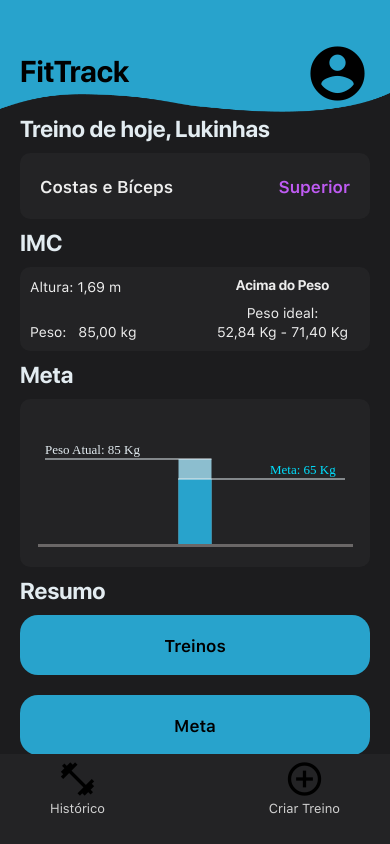
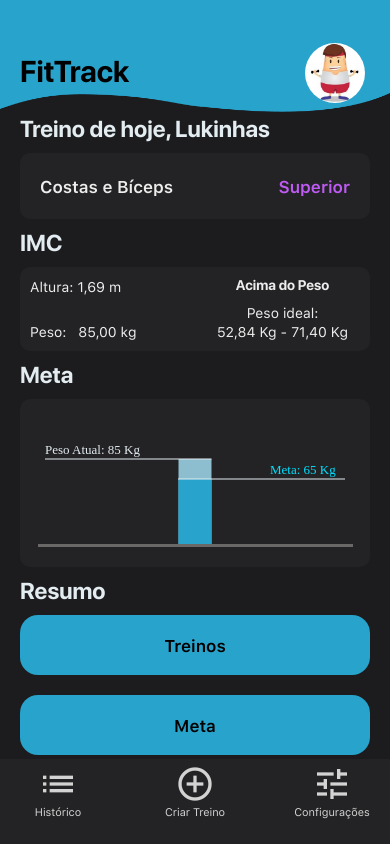
Before and after one commit to GiltMonster/PI_5, a React Native app: screen / in a window 390 px wide. Built offline with nearby package versions, Linux system fonts and the light colour scheme.

Commit message:
refactor: alguns ajustes na tela de home

```diff
--- a/app/components/Header.jsx
+++ b/app/components/Header.jsx
@@ -1,25 +1,36 @@
 import { Text, Image, StyleSheet, View, TouchableOpacity } from 'react-native';
 import { Icon } from 'react-native-elements';
 import getFont from '../util/fonts';
-import img from '../assets/images/TelaInicial.png'
+import img from '../assets/images/TelaInicial.png';
 
-export default function Header({ onPress }) {
+export default function Header({ onPress, userImage }) {
+  const avatar = userImage !== undefined ? true : false;
+
   return (
     <View style={styles.headerContainer}>
-      {/* <View style={styles.emptyView}></View> */}
       <Image
         source={img}
         style={styles.headerImage}
       />
       <View style={styles.headerContent}>
         <Text style={[styles.headerText, { fontFamily: getFont('sfProDisplayBold') }]}>FitTrack</Text>
-        <TouchableOpacity style={styles.userButton} onPress={() => onPress()}>
+        {!avatar && (
+          <TouchableOpacity style={styles.userButton} onPress={onPress}>
             <Icon
               name={'account-circle'}
               color='black'
               size={65}
             />
           </TouchableOpacity>
+        )}
+        {avatar && (
+          <TouchableOpacity style={styles.userImageButton} onPress={onPress}>
+            <Image
+              source={userImage}
+              style={styles.avatar}
+            />
+          </TouchableOpacity>
+        )}
       </View>
     </View>
   );
@@ -46,12 +57,20 @@ const styles = StyleSheet.create({
   },
   headerImage: {
     position: 'absolute',
-    // top: 10,
     resizeMode: 'cover',
     width: '100%',
     height: '100%',
   },
   userButton: {
     top: 11,
+  },
+  avatar: {
+    height: 60,
+    width: 60,
+    borderRadius: '50%'
+  },
+  userImageButton: {
+    top: 13,
+    right: 5
   }
 });
--- a/app/components/Summary.jsx
+++ b/app/components/Summary.jsx
@@ -5,10 +5,10 @@ export default function Summary({ onPress }) {
   return (
     <View>
       <Text style={[styles.titleText, { fontFamily: getFont('sfProDisplayBold') }]}>Resumo</Text>
-      <TouchableOpacity onPress={() => onPress()} style={styles.summaryButton}>
+      <TouchableOpacity onPress={onPress} style={styles.summaryButton}>
         <Text style={[styles.summaryButtonText,{ fontFamily: getFont('sfProTextSemibold') }]}>Treinos</Text>
       </TouchableOpacity>
-      <TouchableOpacity onPress={() => onPress()} style={styles.summaryButton}>
+      <TouchableOpacity onPress={onPress} style={styles.summaryButton}>
         <Text style={[styles.summaryButtonText,{ fontFamily: getFont('sfProTextSemibold') }]}>Meta</Text>
       </TouchableOpacity>
     </View>
--- a/app/components/TabBar.jsx
+++ b/app/components/TabBar.jsx
@@ -5,17 +5,23 @@ import getFont from '../util/fonts';
 export default function TabBar({ onPress }) {
   return (
     <View style={styles.tabBarContainer}>
-        <View>
-            <TouchableOpacity onPress={() => onPress()}>
-                <Icon name={'fitness-center'} color='black' size={40}/>
+        <View style={styles.tabBarItem}>
+            <TouchableOpacity onPress={onPress}>
+                <Icon name={'list'} color='lightgray' size={40}/>
+                <Text style={[styles.tabBarText, { fontFamily: getFont('sfProTextRegular') }]}>Histórico</Text>
             </TouchableOpacity>
-            <Text style={[styles.tabBarText, { fontFamily: getFont('sfProTextRegular') }]}>Histórico</Text>
         </View>
-        <View>
-            <TouchableOpacity onPress={() => onPress()}>
-                <Icon name={'add-circle-outline'} color='black' size={40}/>
+        <View style={styles.tabBarItem}>
+            <TouchableOpacity onPress={onPress}>
+                <Icon name={'add-circle-outline'} color='lightgray' size={40}/>
+                <Text style={[styles.tabBarText, { fontFamily: getFont('sfProTextRegular') }]}>Criar Treino</Text>
             </TouchableOpacity>
-            <Text style={[styles.tabBarText, { fontFamily: getFont('sfProTextRegular') }]}>Criar Treino</Text>
+        </View>
+        <View style={styles.tabBarItem}>
+            <TouchableOpacity onPress={onPress}>
+                <Icon name={'tune'} color='lightgray' size={40}/>
+                <Text style={[styles.tabBarText, { fontFamily: getFont('sfProTextRegular') }]}>Configurações</Text>
+            </TouchableOpacity>
         </View>
     </View>
   );
@@ -25,14 +31,18 @@ const styles = StyleSheet.create({
   tabBarContainer: {
     flexDirection: 'row',
     justifyContent: 'space-between',
-    paddingHorizontal: 50,
+    paddingHorizontal: 20,
     paddingTop: 5,
     backgroundColor: '#232325',
-    height: 90
+    height: 85
   },
   tabBarText: {
-    fontSize: 13,
+    fontSize: 11,
     position: 'relative',
     color: 'lightgray',
   },
+  tabBarItem: {
+    alignItems: 'center',
+    width: 76,
+  },
 });
--- a/app/components/WorkoutButton.jsx
+++ b/app/components/WorkoutButton.jsx
@@ -7,7 +7,7 @@ export default function WorkoutButton({ onPress, trainingName, members }) {
   return (
     <View>
       {!noTraining && (
-        <TouchableOpacity onPress={() => onPress()} style={styles.workoutButton}>
+        <TouchableOpacity onPress={onPress} style={styles.workoutButton}>
           <Text style={[styles.workoutButtonText, { fontFamily: getFont('sfProTextSemibold'), color: '#EDEDED' }]}>{trainingName}</Text>
 
           {/* Aqui tem a tag <Link> que tem como objetivo de informar o proximo componente  */}
--- a/app/pages/Home.jsx
+++ b/app/pages/Home.jsx
@@ -2,9 +2,11 @@ import { View, StyleSheet } from 'react-native';
 import { useState, useEffect } from 'react';
 import HomePage from './HomePage';
 import replace from '../util/replace';
+import img from '../assets/images/avatar.jpg';
 
 export default function Home({navigation}) {
   const [userName, setUserName] = useState('Lukinhas');
+  const [userImage, setUserImage] = useState(img);
   const [height, setHeight] = useState(1.69);
   const [weight, setWeight] = useState(85.00);
   const [imcCategory, setImcCategory] = useState("Peso Normal");
@@ -37,7 +39,7 @@ export default function Home({navigation}) {
   }, [weight, height]);
 
   const onPress = () => {
-
+    console.log('teste');
   }
 
   // const criarExercicio = () => navigation.navigate("CriarExercicio")
@@ -47,6 +49,7 @@ export default function Home({navigation}) {
       <HomePage
         onPress={onPress}
         userName={userName}
+        userImage={userImage}
         trainingName={trainingName}
         members={'Superior'}
         height={height}
@@ -55,6 +58,7 @@ export default function Home({navigation}) {
         idealWeight={idealWeight}
         targetWeight={targetWeight}
       />
+      {/* <Profile/> */}
     </View>
   );
 }
--- a/app/pages/HomePage.jsx
+++ b/app/pages/HomePage.jsx
@@ -7,13 +7,13 @@ import Goal from '../components/Goal';
 import Summary from '../components/Summary';
 import TabBar from '../components/TabBar';
 
-export default function HomePage({ userName, onPress, trainingName, members, height, weight , imcCategory, idealWeight, targetWeight }) {
+export default function HomePage({ userName, userImage, onPress, trainingName, members, height, weight , imcCategory, idealWeight, targetWeight }) {
   const homeText = userName === '' ? '' : 'Treino de hoje,';
 
   return (
     <View style={styles.homePageContainer}>
       <View style={styles.headerView}>
-        <Header/>
+        <Header onPress={onPress} userImage={userImage}/>
       </View>
       <ScrollView>
         <Text style={[styles.homeText, { fontFamily: getFont('sfProDisplayBold') }]}>{homeText} {userName}</Text>
@@ -23,7 +23,7 @@ export default function HomePage({ userName, onPress, trainingName, members, hei
         <Goal currentWeight={weight} targetWeight={targetWeight}/>
         <Summary onPress={onPress}/>
       </ScrollView>
-      <TabBar style={styles.tabBarStyle}/>
+      <TabBar onPress={onPress} style={styles.tabBarStyle}/>
     </View>
   );
 }
```
Also changed, not shown: app/assets/images/avatar.jpg (added). Lines whose indentation alone changed are shown as unchanged.
